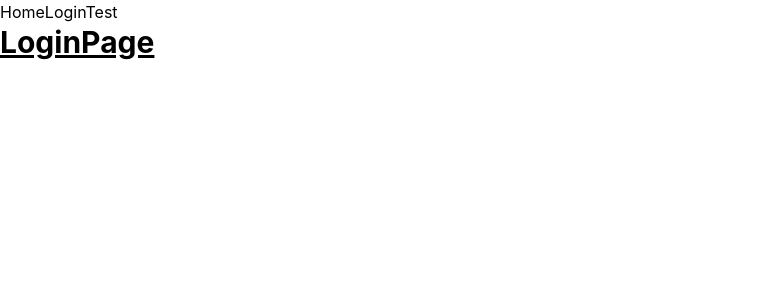
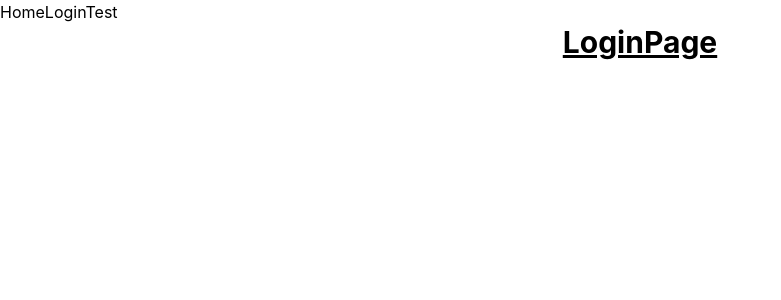
Before and after one commit to eager-beavers/client, a React (Vite) app: page /login in a window 1280 px wide. Shown: the top 300 px of the page, without its empty margins (0-781 px from the left). Built offline with nearby package versions, Linux system fonts and the light colour scheme.

Commit message:
TEST CODE

```diff
--- a/index.html
+++ b/index.html
@@ -1,13 +1,13 @@
 <!DOCTYPE html>
 <html lang="en">
-  <head>
-    <meta charset="UTF-8" />
-    <link rel="icon" type="image/svg+xml" href="/src/favicon.svg" />
-    <meta name="viewport" content="width=device-width, initial-scale=1.0" />
+<head>
+    <meta charset="UTF-8"/>
+    <link rel="icon" type="image/svg+xml" href="/src/favicon.svg"/>
+    <meta name="viewport" content="width=device-width, initial-scale=1.0"/>
     <title>Vite App</title>
-  </head>
-  <body>
-    <div id="root"></div>
-    <script type="module" src="/src/main.tsx"></script>
-  </body>
+</head>
+<body>
+<div id="root" class="h-full"></div>
+<script type="module" src="/src/main.tsx"></script>
+</body>
 </html>
--- a/src/index.css
+++ b/src/index.css
@@ -1,6 +1,10 @@
 @tailwind base;
 @tailwind components;
 @tailwind utilities;
+
+html {
+    height: 100%;
+}
 
 body {
     margin: 0;
@@ -9,6 +13,7 @@ body {
     sans-serif;
     -webkit-font-smoothing: antialiased;
     -moz-osx-font-smoothing: grayscale;
+    height: 100%;
 }
 
 code {
--- a/src/page/LoginPage.tsx
+++ b/src/page/LoginPage.tsx
@@ -2,9 +2,9 @@ import React from "react";
 
 const LoginPage = () => {
     return (
-        <>
+        <div className={"flex justify-center content-center h-full"}>
             <div className={"text-3xl font-bold underline"}>LoginPage</div>
-        </>
+        </div>
     )
 }
 export default LoginPage;
```
